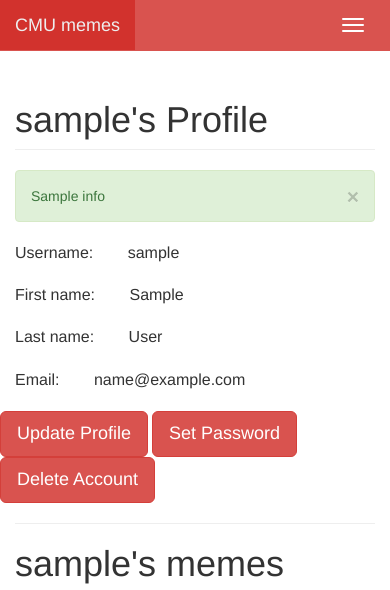
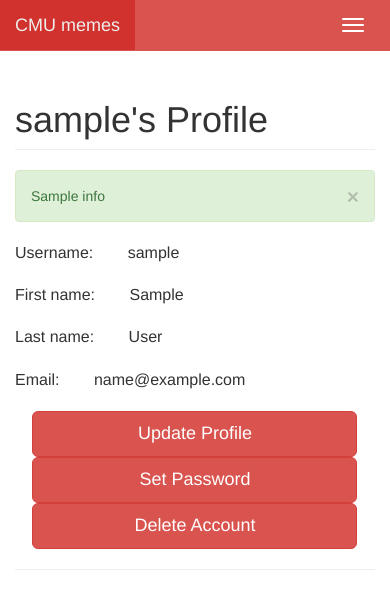
Before and after one commit to allanrenucci/cmu_memes, a Django app: template website/templates/registration/profile.html in a window 390 px wide. Shown: the top 590 px of the page. Run offline with Django 3.2, Linux system fonts and the light colour scheme; a user stored in the database is signed in; tables that the repository leaves empty hold one stand-in row (values such as "Sample post"); the template is opened without the code that fills it: values that come from a table or form of the project are taken from there, most other values are stand-ins (such as "Sample title", 1, 10 or a date in 2020); parts of the project's set-up code (start-up, migrations or seed data) failed here and were passed over; some libraries are stand-ins or nearby versions.

Commit message:
More Mobile UI Fixes

```diff
--- a/website/templates/registration/profile.html
+++ b/website/templates/registration/profile.html
@@ -33,9 +33,9 @@
 </p>
 
 <div class="row">
-	<button class="btn btn-red btn-lg col-md-2 col-md-offset-1" data-toggle="modal" data-target="#profile-modal">Update Profile</button>
-	<button class="btn btn-red btn-lg col-md-2 col-md-offset-1" data-toggle="modal" data-target="#password-modal">Set Password</button>
-	<button class="btn btn-red btn-lg col-md-2 col-md-offset-1" data-toggle="modal" data-target="#delete-modal">Delete Account</button>
+	<button class="btn btn-red btn-lg col-md-2 col-md-offset-2 col-xs-10 col-xs-offset-1" data-toggle="modal" data-target="#profile-modal">Update Profile</button>
+	<button class="btn btn-red btn-lg col-md-2 col-md-offset-1 col-xs-10 col-xs-offset-1" data-toggle="modal" data-target="#password-modal">Set Password</button>
+	<button class="btn btn-red btn-lg col-md-2 col-md-offset-1 col-xs-10 col-xs-offset-1" data-toggle="modal" data-target="#delete-modal">Delete Account</button>
 </div>
 
 <hr>
@@ -53,7 +53,7 @@
 	<div class="panel-body">
 		<img src="{% url 'picture' meme.id %}" alt="" class="img-rounded img-responsive center-block">
 	</div>
-	<div class="panel-footer">Posted on {{ meme.date }} by {{ meme.author }}</div>
+	<div class="panel-footer">Posted on {{ meme.date }}</div>
 </div>
 {% endfor %}
 
@@ -115,8 +115,8 @@
 			<div class="modal-body">
 					<p class="text-centered lead">Are you sure you want to delete your account?</p>
 				<div class="row">
-					<a class="btn btn-red btn-lg col-md-2 col-md-offset-3" href="{% url 'delete profile' %}">Yes</a>
-					<button type="button" class="btn btn-red btn-lg col-md-2 col-md-offset-2" data-dismiss="modal">No</button>
+					<a class="btn btn-red btn-lg col-md-2 col-md-offset-3 col-xs-4 col-xs-offset-1" href="{% url 'delete profile' %}">Yes</a>
+					<button type="button" class="btn btn-red btn-lg col-md-2 col-md-offset-2 col-xs-4 col-xs-offset-2" data-dismiss="modal">No</button>
 				</div>
 			</div>
 		</div>
```
